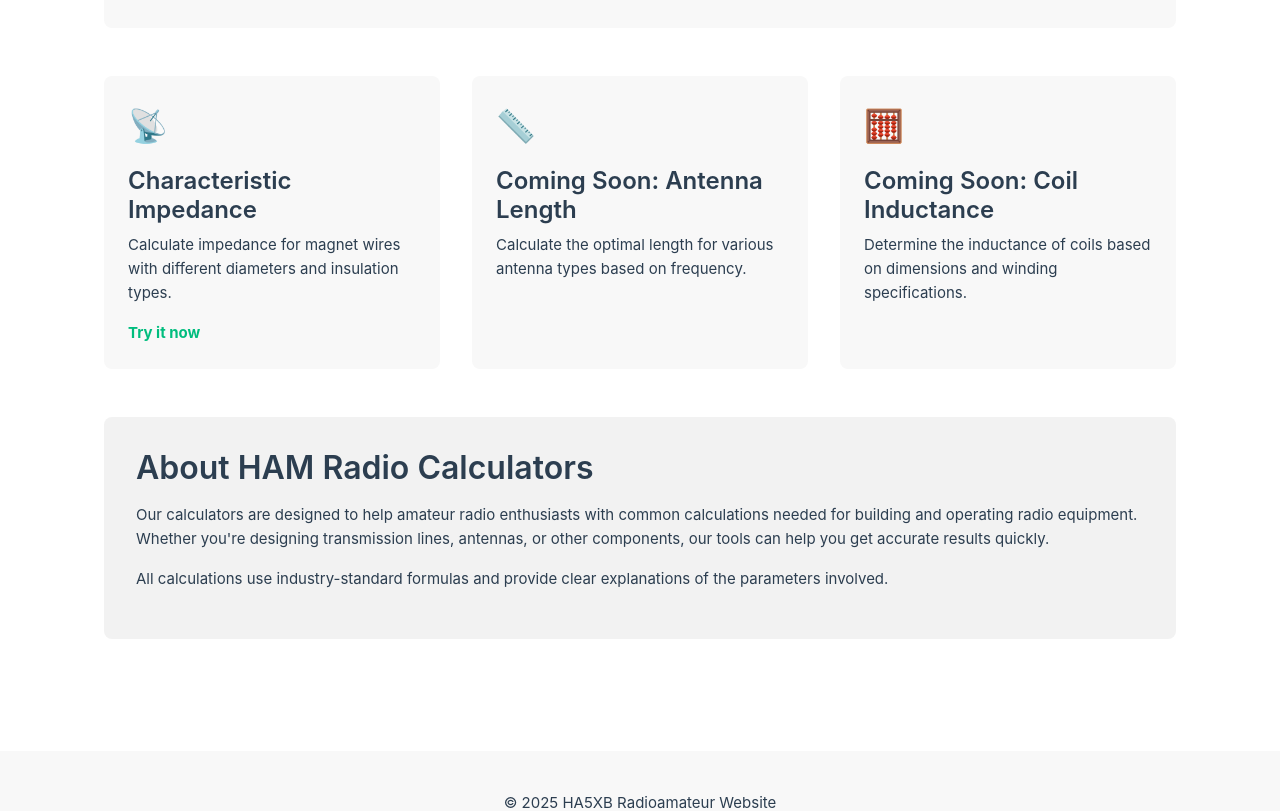
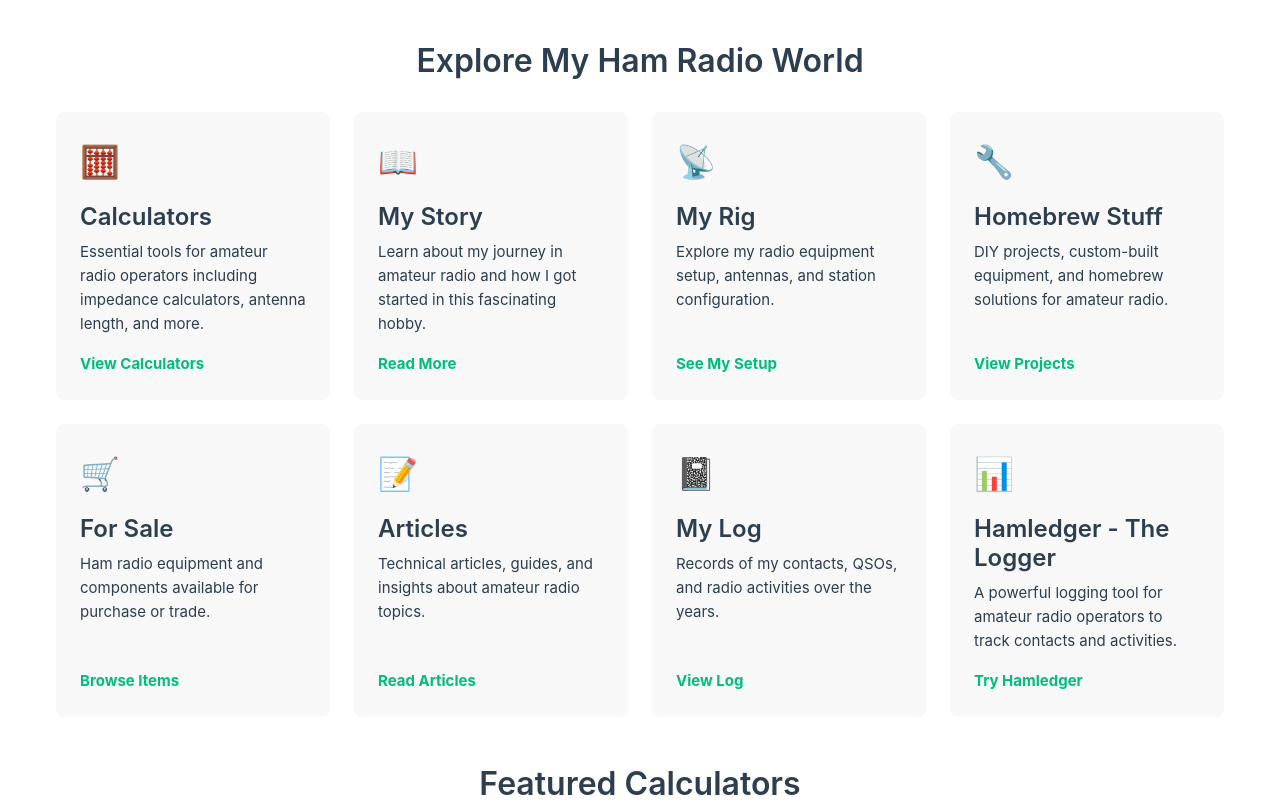
Before and after one commit to valibali/hamradio-calculators, a Vue app: page / in a window 1280 px wide. Shown: the part 420-1231 px from the top of the page. Built offline with nearby package versions, Linux system fonts and the light colour scheme.

Commit message:
feat: Restructure HomeView with comprehensive content categories and improved layout

```diff
--- a/src/App.vue
+++ b/src/App.vue
@@ -20,6 +20,9 @@ import IconGitHub from '@/components/icons/IconGitHub.vue'
           <RouterLink to="/">Home</RouterLink>
           <RouterLink to="/calculators">Calculators</RouterLink>
           <RouterLink to="/formulas">Formulas</RouterLink>
+          <RouterLink to="/my-story">My Story</RouterLink>
+          <RouterLink to="/my-rig">My Rig</RouterLink>
+          <RouterLink to="/homebrew">Homebrew</RouterLink>
         </nav>
 
         <a
--- a/src/views/HomeView.vue
+++ b/src/views/HomeView.vue
@@ -5,15 +5,79 @@ import { RouterLink } from 'vue-router'
 <template>
   <main class="home">
     <div class="hero">
-      <h1>HA5XB op. Balazs 's useful calculators</h1>
-      <p class="tagline">Essential tools for amateur radio operators</p>
+      <h1>HA5XB op. Balazs</h1>
+      <p class="tagline">Amateur Radio Station & Resources</p>
 
       <div class="cta-buttons">
-        <RouterLink to="/calculators" class="cta-button primary"> Try Our Calculators </RouterLink>
-        <RouterLink to="/about" class="cta-button secondary"> Learn More </RouterLink>
+        <RouterLink to="/calculators" class="cta-button primary">Explore Resources</RouterLink>
+        <RouterLink to="/about" class="cta-button secondary">About Me</RouterLink>
       </div>
     </div>
 
+    <div class="content-categories">
+      <h2>Explore My Ham Radio World</h2>
+
+      <div class="category-grid">
+        <div class="category-card">
+          <div class="category-icon">🧮</div>
+          <h3>Calculators</h3>
+          <p>Essential tools for amateur radio operators including impedance calculators, antenna length, and more.</p>
+          <RouterLink to="/calculators" class="category-link">View Calculators</RouterLink>
+        </div>
+
+        <div class="category-card">
+          <div class="category-icon">📖</div>
+          <h3>My Story</h3>
+          <p>Learn about my journey in amateur radio and how I got started in this fascinating hobby.</p>
+          <RouterLink to="/my-story" class="category-link">Read More</RouterLink>
+        </div>
+
+        <div class="category-card">
+          <div class="category-icon">📡</div>
+          <h3>My Rig</h3>
+          <p>Explore my radio equipment setup, antennas, and station configuration.</p>
+          <RouterLink to="/my-rig" class="category-link">See My Setup</RouterLink>
+        </div>
+
+        <div class="category-card">
+          <div class="category-icon">🔧</div>
+          <h3>Homebrew Stuff</h3>
+          <p>DIY projects, custom-built equipment, and homebrew solutions for amateur radio.</p>
+          <RouterLink to="/homebrew" class="category-link">View Projects</RouterLink>
+        </div>
+
+        <div class="category-card">
+          <div class="category-icon">🛒</div>
+          <h3>For Sale</h3>
+          <p>Ham radio equipment and components available for purchase or trade.</p>
+          <RouterLink to="/for-sale" class="category-link">Browse Items</RouterLink>
+        </div>
+
+        <div class="category-card">
+          <div class="category-icon">📝</div>
+          <h3>Articles</h3>
+          <p>Technical articles, guides, and insights about amateur radio topics.</p>
+          <RouterLink to="/articles" class="category-link">Read Articles</RouterLink>
+        </div>
+
+        <div class="category-card">
+          <div class="category-icon">📓</div>
+          <h3>My Log</h3>
+          <p>Records of my contacts, QSOs, and radio activities over the years.</p>
+          <RouterLink to="/my-log" class="category-link">View Log</RouterLink>
+        </div>
+
+        <div class="category-card">
+          <div class="category-icon">📊</div>
+          <h3>Hamledger - The Logger</h3>
+          <p>A powerful logging tool for amateur radio operators to track contacts and activities.</p>
+          <RouterLink to="/hamledger" class="category-link">Try Hamledger</RouterLink>
+        </div>
+      </div>
+    </div>
+
+    <div class="featured-section">
+      <h2>Featured Calculators</h2>
       <div class="features">
         <div class="feature-card">
           <div class="feature-icon">📡</div>
@@ -34,17 +98,18 @@ import { RouterLink } from 'vue-router'
           <p>Determine the inductance of coils based on dimensions and winding specifications.</p>
         </div>
       </div>
+    </div>
 
     <div class="about-section">
-      <h2>About HAM Radio Calculators</h2>
+      <h2>About HA5XB Amateur Radio Station</h2>
       <p>
-        Our calculators are designed to help amateur radio enthusiasts with common calculations
-        needed for building and operating radio equipment. Whether you're designing transmission
-        lines, antennas, or other components, our tools can help you get accurate results quickly.
+        Welcome to my amateur radio website! I'm passionate about all aspects of ham radio, from
+        technical calculations to building equipment and making contacts around the world.
       </p>
       <p>
-        All calculations use industry-standard formulas and provide clear explanations of the
-        parameters involved.
+        This site serves as a hub for various resources I've developed and collected over the years,
+        including calculators, articles, project documentation, and more. Whether you're a seasoned
+        ham or just getting started, I hope you'll find something useful here.
       </p>
     </div>
   </main>
@@ -54,6 +119,7 @@ import { RouterLink } from 'vue-router'
 .home {
   max-width: 1200px;
   margin: 0 auto;
+  padding: 0 1rem;
 }
 
 .hero {
@@ -106,6 +172,72 @@ import { RouterLink } from 'vue-router'
   color: hsla(160, 100%, 37%, 1);
 }
 
+.content-categories {
+  margin-bottom: 3rem;
+}
+
+.content-categories h2 {
+  text-align: center;
+  margin-bottom: 2rem;
+  color: var(--color-heading);
+}
+
+.category-grid {
+  display: grid;
+  gap: 1.5rem;
+  grid-template-columns: repeat(1, 1fr);
+}
+
+.category-card {
+  background-color: var(--color-background-soft);
+  border-radius: 8px;
+  padding: 1.5rem;
+  transition: transform 0.3s ease, box-shadow 0.3s ease;
+  height: 100%;
+  display: flex;
+  flex-direction: column;
+}
+
+.category-card:hover {
+  transform: translateY(-5px);
+  box-shadow: 0 5px 15px rgba(0, 0, 0, 0.1);
+}
+
+.category-icon {
+  font-size: 2rem;
+  margin-bottom: 1rem;
+}
+
+.category-card h3 {
+  color: var(--color-heading);
+  margin-bottom: 0.5rem;
+}
+
+.category-card p {
+  margin-bottom: 1rem;
+  flex-grow: 1;
+}
+
+.category-link {
+  display: inline-block;
+  font-weight: bold;
+  color: hsla(160, 100%, 37%, 1);
+}
+
+.category-link:hover {
+  text-decoration: underline;
+}
+
+.featured-section {
+  margin-bottom: 3rem;
+}
+
+.featured-section h2 {
+  text-align: center;
+  margin-bottom: 2rem;
+  color: var(--color-heading);
+}
+
 .features {
   display: grid;
   gap: 2rem;
@@ -140,6 +272,11 @@ import { RouterLink } from 'vue-router'
 .feature-link {
   display: inline-block;
   font-weight: bold;
+  color: hsla(160, 100%, 37%, 1);
+}
+
+.feature-link:hover {
+  text-decoration: underline;
 }
 
 .about-section {
@@ -156,6 +293,12 @@ import { RouterLink } from 'vue-router'
 .about-section p {
   margin-bottom: 1rem;
   line-height: 1.6;
+}
+
+@media (min-width: 640px) {
+  .category-grid {
+    grid-template-columns: repeat(2, 1fr);
+  }
 }
 
 @media (min-width: 768px) {
@@ -177,5 +320,9 @@ import { RouterLink } from 'vue-router'
   .hero h1 {
     font-size: 3rem;
   }
+
+  .category-grid {
+    grid-template-columns: repeat(4, 1fr);
+  }
 }
 </style>
```
Lines whose indentation alone changed are shown as unchanged.
